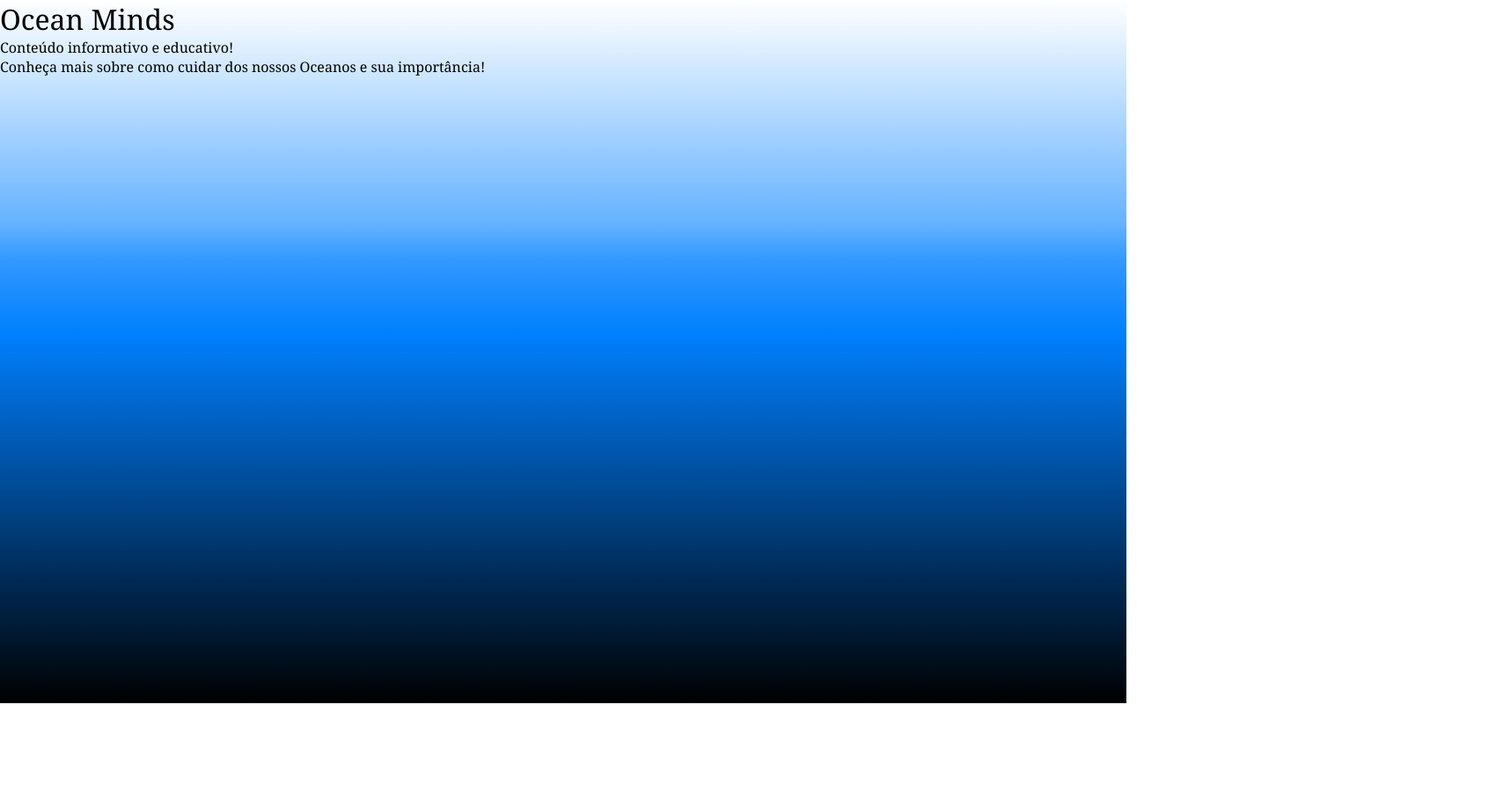
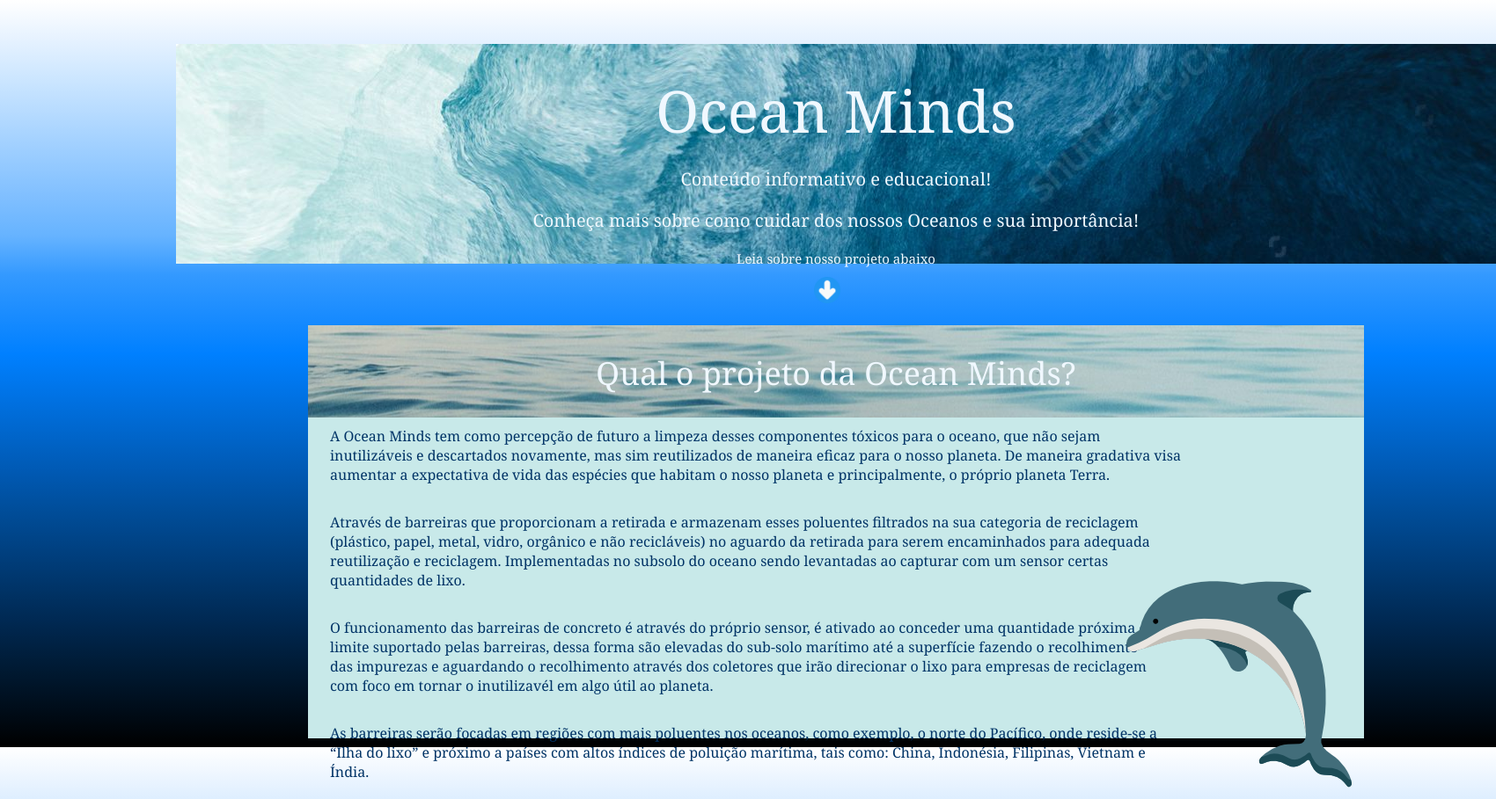
Before and after one commit to pxxmdr/Global-Solution, a plain HTML site: page blog.html in a window 1280 px wide. Shown: the whole page at 88% size, 1700 px wide, since content can reach past the window. Before the commit the page ends 800 px from the top, so only its background shows below. Drawn offline with Linux system fonts and the light colour scheme.

Commit message:
Inicialização do blog, header e apresentação da ideia

```diff
--- a/blog.html
+++ b/blog.html
@@ -9,8 +9,21 @@
 <body>
     <header>
         <h1>Ocean Minds</h1>
-        <span>Conteúdo informativo e educativo!</span>
+        <span>Conteúdo informativo e educacional!</span>
         <p>Conheça mais sobre como cuidar dos nossos Oceanos e sua importância!</p>
+        <p class="header-p2">Leia sobre nosso projeto abaixo</p>
     </header>
+        <img class="arrow-down" src="./img/down-arrow.png" alt="Seta indicando para baixo">
+    <div class="div-ideia">
+        <h2>Qual o projeto da Ocean Minds?</h2>
+        <p>A Ocean Minds tem como percepção de futuro a limpeza desses componentes tóxicos para o oceano, que não sejam <br> inutilizáveis e descartados novamente, mas sim reutilizados de maneira eficaz para o nosso planeta. De maneira gradativa visa <br>aumentar a expectativa de vida das espécies que habitam o nosso planeta e principalmente, o próprio planeta Terra.</p>
+<br>
+        <p>Através de barreiras que proporcionam a retirada e armazenam esses poluentes filtrados na sua categoria de reciclagem <br> (plástico, papel, metal, vidro, orgânico e não recicláveis) no aguardo da retirada para serem encaminhados para adequada <br> reutilização e reciclagem. Implementadas no subsolo do oceano sendo levantadas ao capturar com um sensor certas <br> quantidades de lixo.</p>
+<br>
+        <p>O funcionamento das barreiras de concreto é através do próprio sensor, é ativado ao conceder uma quantidade próxima do <br> limite suportado pelas barreiras, dessa forma são elevadas do sub-solo marítimo até a superfície fazendo o recolhimento <br> das impurezas e aguardando o recolhimento através dos coletores que irão direcionar o lixo para empresas de reciclagem <br> com foco em tornar o inutilizavél em algo útil ao planeta.</p>
+<br>
+        <p>As barreiras serão focadas em regiões com mais poluentes nos oceanos, como exemplo, o norte do Pacífico, onde reside-se a <br>“Ilha do lixo” e próximo a países com altos índices de poluição marítima, tais como: China, Indonésia, Filipinas, Vietnam e <br> Índia.</p>
+        <img class="golfinho" src="./img/dolphin.png" alt="Golfinho">
+    </div>
 </body>
 </html>
--- a/css/blog.css
+++ b/css/blog.css
@@ -17,3 +17,84 @@ body {
         margin: 0;
         padding: 0;
     }
+
+header {
+    background-image: url(../img/background-header.jpg);
+    width: 1500px;
+    height: 250px;
+    background-color:aliceblue;
+    margin-top: 50px;
+    margin-left: 200px;
+}
+
+header h1{
+    font-size: 66px;
+    padding-top: 30px;
+    display: flex;
+    justify-content: center;
+    color: aliceblue;
+}
+
+header span{
+    font-size: 20px;
+    margin-top: 20px;
+    display: flex;
+    justify-content: center;
+    color: aliceblue;
+}
+
+header P {
+    font-size: 20px;
+    margin-top: 20px;
+    display: flex;
+    justify-content: center;
+    color: aliceblue;
+}
+
+.header-p2 {
+    font-size: 15px;
+    margin-top: 20px;
+    display: flex;
+    justify-content: center;
+    color: aliceblue;
+}
+
+.arrow-down {
+    height: 30px;
+    margin-top: 15px;
+    margin-left: 925px;
+    cursor: pointer;
+
+}
+
+.div-ideia {
+    margin-top: 20px;
+    margin-left: 350px;
+    width: 1200px;
+    height: 470px;
+    background-color: rgb(200, 233, 233);
+
+}
+
+div h2{
+    display: flex;
+    justify-content: center;
+    background-image: url(../img/background-div-ideia.jpg);
+    background-position: 70%;
+    height: 75px;
+    font-size: 36px;
+    color: aliceblue;
+    padding-top: 30px;
+
+}
+
+div p {
+    margin-top: 10px;
+    margin-left: 25px;
+    color: #003366;
+}
+
+.golfinho {
+    margin-left: 930px;
+    margin-top: -500px;
+}
--- a/css/homeblog.css
+++ b/css/homeblog.css
@@ -110,6 +110,7 @@ div h2{
     font-size: 50px;
     padding-top: 5px;
 
+
 }
 
 div p{
```
Also changed, not shown: img/background-div-ideia.jpg (added), img/background-header.jpg (added), img/down-arrow.png (added).
